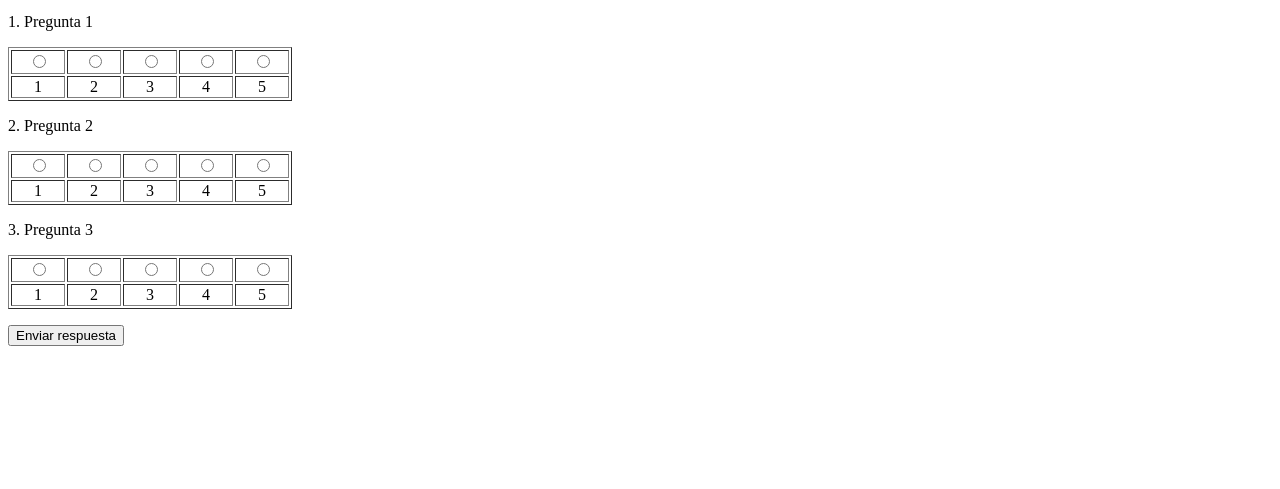
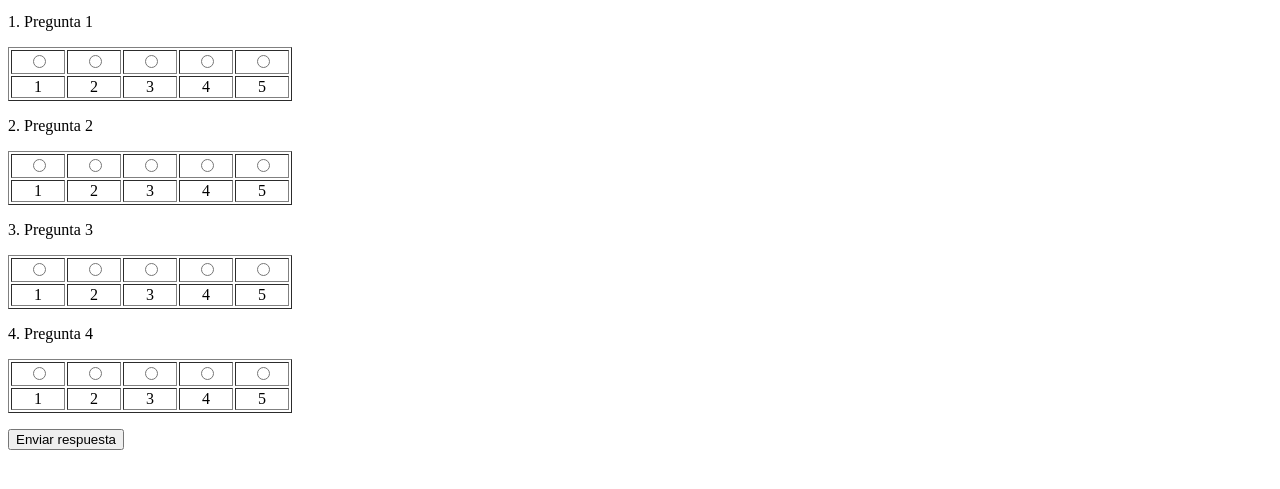
Before and after one commit to Panchii13/cuestionario-filosofia, a plain HTML site: page html/formulario.html in a window 1280 px wide. Shown: the part 119-608 px from the top of the page. Drawn offline with Linux system fonts and the light colour scheme.

Commit message:
cuarta pregunta

```diff
--- a/html/formulario.html
+++ b/html/formulario.html
@@ -64,6 +64,25 @@
                         <td align="center"><label>5</label></td>
                     </tr>
                 </table>
+
+                <p>4. Pregunta 4</p>
+                <table border="1">
+                    <tr>
+                        <td align="center" width="50"><input type="radio" name="p4_op1"/></td>
+                        <td align="center" width="50"><input type="radio" name="p4_op2"/></td>
+                        <td align="center" width="50"><input type="radio" name="p4_op3"/></td>
+                        <td align="center" width="50"><input type="radio" name="p4_op4"/></td>
+                        <td align="center" width="50"><input type="radio" name="p4_op5"/></td>
+                    </tr>
+                    <tr>
+                        <td align="center"><label>1</label></td>
+                        <td align="center"><label>2</label></td>
+                        <td align="center"><label>3</label></td>
+                        <td align="center"><label>4</label></td>
+                        <td align="center"><label>5</label></td>
+                    </tr>
+                </table>
+
                 <p/>
                 <input type="submit" value="Enviar respuesta"/>
             </form>
```
